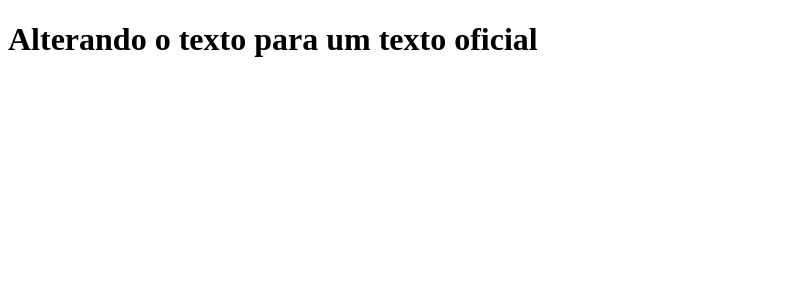
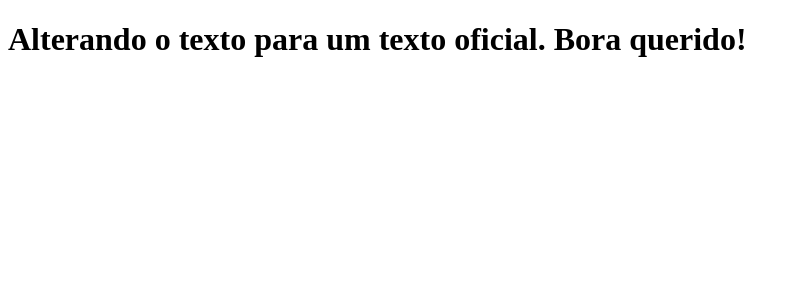
Before and after one commit to guidogabriel/clone-tabnews, a Next.js app: page / in a window 1280 px wide. Shown: the top 300 px of the page, without its empty margins (0-799 px from the left). Built offline with nearby package versions, Linux system fonts and the light colour scheme.

Commit message:
altera texto

```diff
--- a/pages/index.js
+++ b/pages/index.js
@@ -1,5 +1,5 @@
 function Home() {
-    return <h1>Alterando o texto para um texto oficial</h1>
+    return <h1>Alterando o texto para um texto oficial. Bora querido!</h1>
 }
 
 export default Home;
```
